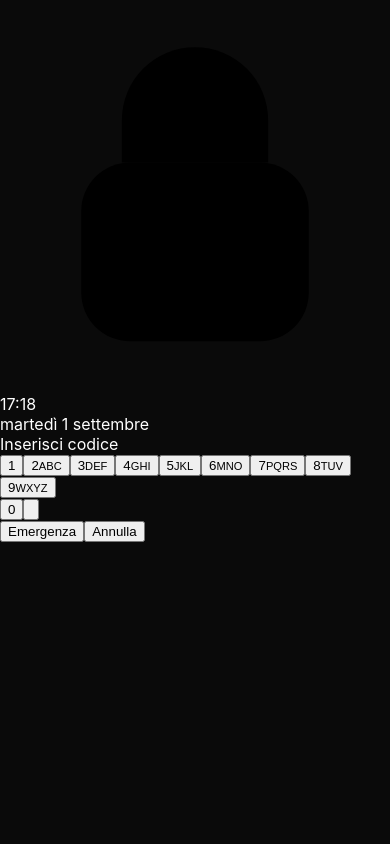
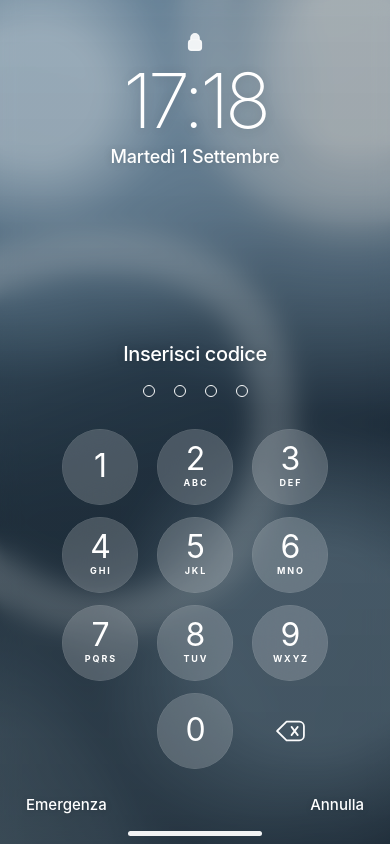
Before and after one commit to dellarosamarco/sky-mobile, a React (Vite) app: page /game in a window 390 px wide. Built offline with nearby package versions, Linux system fonts and the light colour scheme.

Commit message:
Style iPhone-like passcode lock screen

```diff
--- a/src/styles.css
+++ b/src/styles.css
@@ -5,40 +5,290 @@
 html,
 body,
 #root {
+  width: 100%;
+  min-width: 320px;
   min-height: 100%;
   margin: 0;
 }
 
 body {
-  min-width: 320px;
-  background: #0a0a0a;
+  margin: 0;
+  background: #000;
   color: #fff;
-  font-family: Inter, ui-sans-serif, system-ui, -apple-system, BlinkMacSystemFont, "Segoe UI", sans-serif;
+  font-family: -apple-system, BlinkMacSystemFont, "SF Pro Display", "SF Pro Text", system-ui, sans-serif;
+  -webkit-font-smoothing: antialiased;
 }
 
-a {
-  color: inherit;
+button {
+  font: inherit;
 }
 
-.screen {
+.ios-lockscreen {
+  position: relative;
+  width: 100%;
+  min-height: 100vh;
+  min-height: 100svh;
+  overflow: hidden;
+  background: #101b2b;
+  isolation: isolate;
+  user-select: none;
+}
+
+.ios-wallpaper {
+  position: absolute;
+  inset: -8%;
+  z-index: -3;
+  background:
+    radial-gradient(circle at 17% 18%, rgba(209, 235, 255, 0.95) 0 7%, rgba(148, 189, 223, 0.65) 15%, transparent 31%),
+    radial-gradient(circle at 84% 16%, rgba(228, 238, 244, 0.95) 0 8%, rgba(127, 164, 194, 0.72) 20%, transparent 37%),
+    radial-gradient(circle at 76% 72%, rgba(123, 158, 182, 0.75) 0 12%, rgba(44, 70, 93, 0.48) 28%, transparent 47%),
+    radial-gradient(circle at 10% 90%, rgba(117, 149, 169, 0.7) 0 10%, rgba(38, 62, 81, 0.6) 30%, transparent 52%),
+    linear-gradient(152deg, #85b4d2 0%, #466984 35%, #243a4f 57%, #172536 100%);
+  filter: saturate(0.8) contrast(1.02);
+  transform: scale(1.05);
+}
+
+.ios-wallpaper::before,
+.ios-wallpaper::after {
+  content: "";
+  position: absolute;
+  width: 68%;
+  aspect-ratio: 1;
+  border-radius: 44% 56% 50% 50% / 40% 42% 58% 60%;
+  border: 42px solid rgba(236, 247, 255, 0.32);
+  filter: blur(7px);
+  transform: rotate(-19deg);
+}
+
+.ios-wallpaper::before {
+  left: -14%;
+  top: 31%;
+}
+
+.ios-wallpaper::after {
+  right: -31%;
+  top: -9%;
+  border-width: 55px;
+  opacity: 0.72;
+  transform: rotate(28deg) scale(0.88);
+}
+
+.ios-overlay {
+  position: absolute;
+  inset: 0;
+  z-index: -2;
+  background:
+    linear-gradient(to bottom, rgba(5, 12, 18, 0.15), rgba(5, 10, 15, 0.3)),
+    rgba(19, 31, 42, 0.16);
+  backdrop-filter: blur(10px);
+  -webkit-backdrop-filter: blur(10px);
+}
+
+.ios-passcode {
+  position: relative;
+  min-height: 100vh;
+  min-height: 100svh;
+  display: flex;
+  flex-direction: column;
+  align-items: center;
+  padding: max(18px, env(safe-area-inset-top)) 22px max(22px, env(safe-area-inset-bottom));
+  text-align: center;
+}
+
+.ios-top-lock {
+  width: 22px;
+  height: 22px;
+  margin-top: 13px;
+  opacity: 0.97;
+}
+
+.ios-top-lock svg {
+  width: 100%;
+  height: 100%;
+  fill: rgba(255, 255, 255, 0.92);
+  stroke: rgba(255, 255, 255, 0.92);
+  stroke-width: 1.5;
+}
+
+.ios-time {
+  margin-top: 13px;
+  font-size: clamp(62px, 19.5vw, 82px);
+  font-weight: 200;
+  line-height: 0.92;
+  letter-spacing: -0.055em;
+  text-shadow: 0 1px 12px rgba(0, 0, 0, 0.12);
+}
+
+.ios-date {
+  margin-top: 10px;
+  font-size: 18px;
+  font-weight: 500;
+  letter-spacing: -0.01em;
+  text-transform: capitalize;
+  text-shadow: 0 1px 8px rgba(0, 0, 0, 0.16);
+}
+
+.ios-passcode-panel {
+  width: min(100%, 342px);
+  margin-top: auto;
+  padding-top: 34px;
+}
+
+.ios-passcode-title {
+  font-size: 20px;
+  font-weight: 500;
+  letter-spacing: -0.02em;
+  text-shadow: 0 1px 8px rgba(0, 0, 0, 0.18);
+}
+
+.ios-dots {
+  display: flex;
+  justify-content: center;
+  gap: 19px;
+  height: 15px;
+  margin: 19px 0 29px;
+}
+
+.ios-dots span {
+  width: 12px;
+  height: 12px;
+  border: 1.8px solid rgba(255, 255, 255, 0.98);
+  border-radius: 50%;
+  background: transparent;
+  transition: transform 100ms ease, background 100ms ease;
+}
+
+.ios-dots span.filled {
+  background: #fff;
+  transform: scale(1.03);
+}
+
+.ios-dots.is-error {
+  animation: ios-shake 320ms ease;
+}
+
+@keyframes ios-shake {
+  0%, 100% { transform: translateX(0); }
+  20% { transform: translateX(-11px); }
+  40% { transform: translateX(9px); }
+  60% { transform: translateX(-7px); }
+  80% { transform: translateX(4px); }
+}
+
+.ios-keypad {
+  display: grid;
+  grid-template-columns: repeat(3, 76px);
+  justify-content: center;
+  gap: 12px 19px;
+}
+
+.ios-key,
+.ios-delete {
+  width: 76px;
+  height: 76px;
+  border: 0;
+  border-radius: 50%;
+  color: #fff;
+  cursor: pointer;
+  -webkit-tap-highlight-color: transparent;
+}
+
+.ios-key {
+  display: flex;
+  flex-direction: column;
+  align-items: center;
+  justify-content: center;
+  padding: 0 0 3px;
+  background: rgba(255, 255, 255, 0.19);
+  box-shadow: inset 0 0 0 0.5px rgba(255, 255, 255, 0.12);
+  backdrop-filter: blur(20px);
+  -webkit-backdrop-filter: blur(20px);
+  transition: background 80ms ease, transform 80ms ease;
+}
+
+.ios-key:active {
+  background: rgba(255, 255, 255, 0.38);
+  transform: scale(0.97);
+}
+
+.ios-key span {
+  font-size: 32px;
+  font-weight: 400;
+  line-height: 31px;
+  letter-spacing: -0.03em;
+}
+
+.ios-key small {
+  min-height: 11px;
+  margin-top: 4px;
+  font-size: 9px;
+  font-weight: 700;
+  line-height: 1;
+  letter-spacing: 0.21em;
+  padding-left: 0.21em;
+}
+
+.ios-delete {
+  display: grid;
+  place-items: center;
+  background: transparent;
+}
+
+.ios-delete svg {
+  width: 31px;
+  height: 24px;
+  fill: none;
+  stroke: rgba(255, 255, 255, 0.98);
+  stroke-width: 1.7;
+  stroke-linecap: round;
+  stroke-linejoin: round;
+}
+
+.ios-key-spacer {
+  width: 76px;
+  height: 76px;
+}
+
+.ios-bottom-actions {
+  display: flex;
+  justify-content: space-between;
+  align-items: center;
+  margin-top: 18px;
+  padding: 0 2px;
+}
+
+.ios-bottom-actions button {
+  border: 0;
+  padding: 8px 0;
+  background: transparent;
+  color: #fff;
+  font-size: 15px;
+  font-weight: 500;
+  cursor: pointer;
+  text-shadow: 0 1px 6px rgba(0, 0, 0, 0.18);
+}
+
+.ios-home-indicator {
+  position: absolute;
+  left: 50%;
+  bottom: max(8px, env(safe-area-inset-bottom));
+  width: 134px;
+  height: 5px;
+  border-radius: 99px;
+  background: rgba(255, 255, 255, 0.94);
+  transform: translateX(-50%);
+}
+
+.experience-placeholder {
   min-height: 100vh;
   display: grid;
   place-items: center;
   padding: 24px;
+  background: #050505;
+  text-align: center;
 }
 
-.panel {
-  width: min(100%, 420px);
-  padding: 28px;
-  border: 1px solid rgba(255, 255, 255, 0.12);
-  border-radius: 28px;
-  background: rgba(255, 255, 255, 0.06);
-  backdrop-filter: blur(18px);
-}
-
-.eyebrow {
-  display: block;
-  margin-bottom: 10px;
+.experience-placeholder span {
   font-size: 12px;
   font-weight: 700;
   letter-spacing: 0.14em;
@@ -46,24 +296,42 @@ a {
   opacity: 0.55;
 }
 
-h1 {
-  margin: 0 0 12px;
-  font-size: clamp(36px, 10vw, 54px);
-  line-height: 0.95;
+.experience-placeholder h1 {
+  margin: 10px 0 8px;
+  font-size: 42px;
 }
 
-p {
-  margin: 0 0 24px;
-  line-height: 1.55;
-  color: rgba(255, 255, 255, 0.68);
+.experience-placeholder p {
+  margin: 0;
+  color: rgba(255, 255, 255, 0.62);
 }
 
-.link {
-  display: inline-flex;
-  padding: 12px 16px;
-  border-radius: 999px;
-  background: #fff;
-  color: #000;
-  font-weight: 700;
-  text-decoration: none;
+@media (max-height: 760px) {
+  .ios-passcode-panel {
+    padding-top: 18px;
+  }
+
+  .ios-time {
+    font-size: 58px;
+  }
+
+  .ios-date {
+    font-size: 16px;
+  }
+
+  .ios-keypad {
+    grid-template-columns: repeat(3, 68px);
+    gap: 9px 18px;
+  }
+
+  .ios-key,
+  .ios-delete,
+  .ios-key-spacer {
+    width: 68px;
+    height: 68px;
+  }
+
+  .ios-dots {
+    margin-bottom: 19px;
+  }
 }
```
